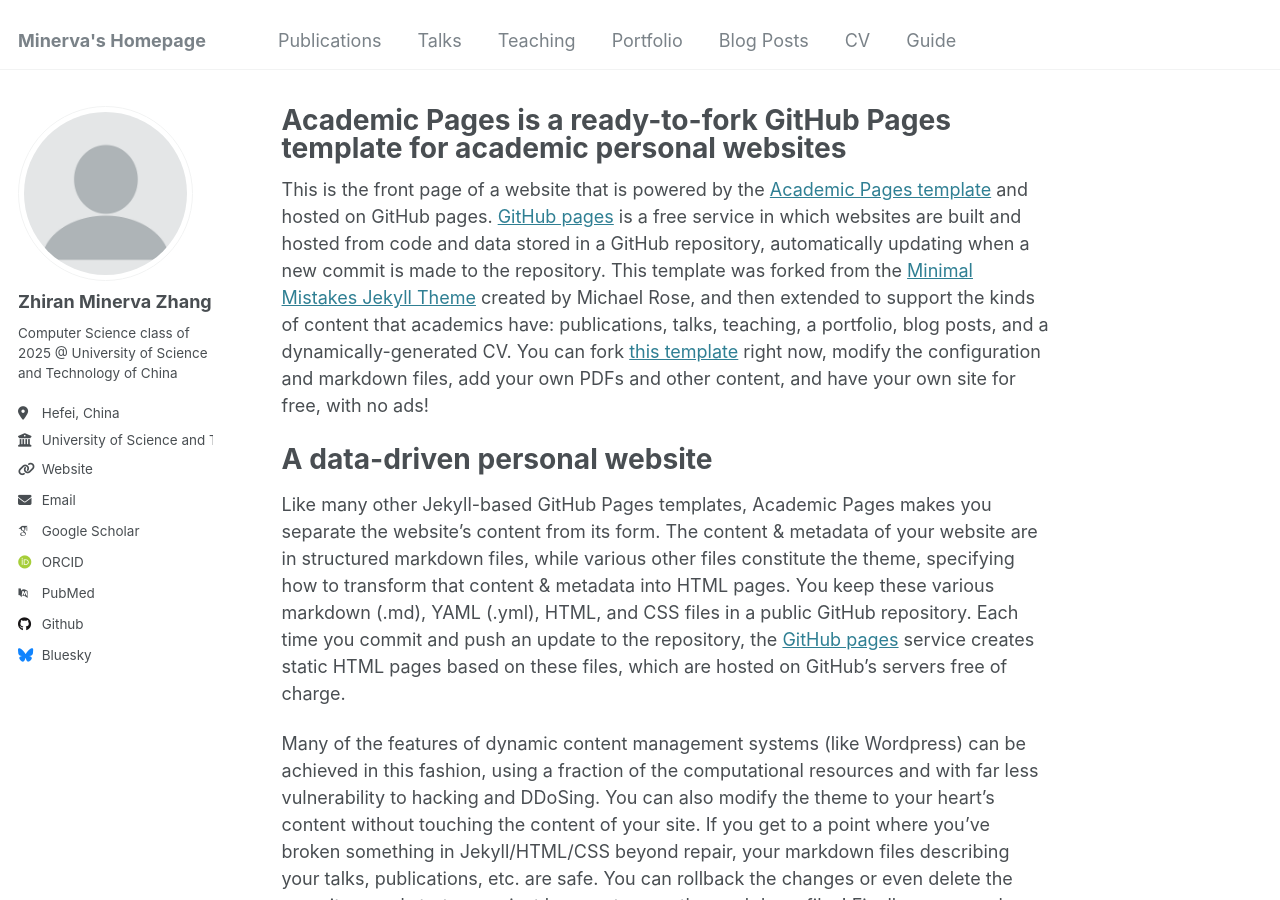
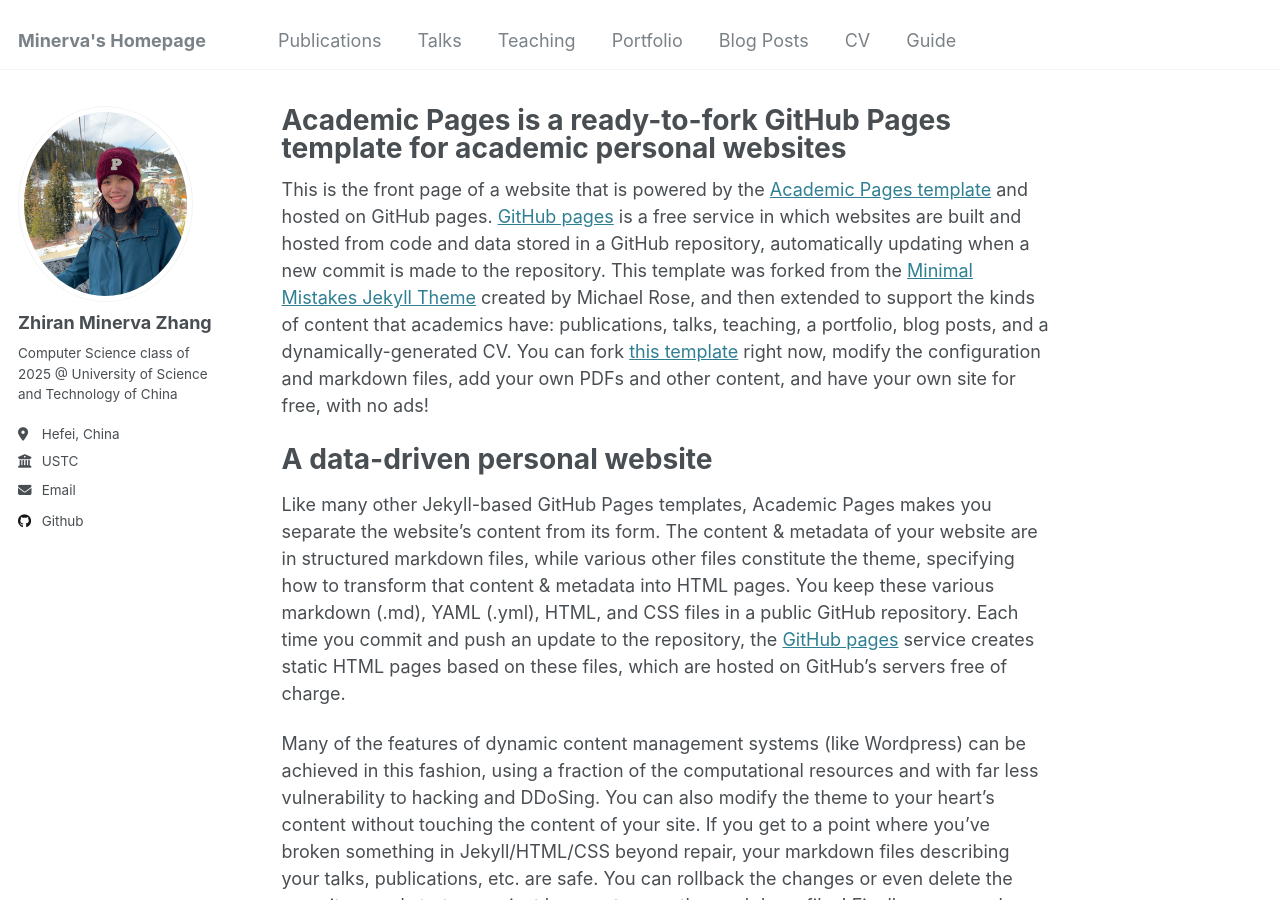
Before and after one commit to minervazz/minervazz.github.io, a Jekyll site: the page built from _pages/about.md, in a window 1280 px wide and 900 px high. Built offline with Jekyll 4.4.1, drawn with Linux system fonts in a browser that asks for light colours; some web fonts are replaced.

```diff
--- a/_config.yml
+++ b/_config.yml
@@ -26,17 +26,17 @@ author:
   pronouns         : # example: "she/her"
   bio              : "Computer Science class of 2025 @ University of Science and Technology of China"
   location         : "Hefei, China"
-  employer         : "University of Science and Technology of China"
-  uri              : "https://minervazz.github.io" # update with your personal website
+  employer         : "USTC"
+  uri              : # URL # update with your personal website
   email            : "minerva_z@mail.ustc.edu.cn"
 
   # Academic websites
   arxiv            : # URL - Update with the correct link to your profile
-  googlescholar    : "https://scholar.google.com/citations?user=PS_CX0AAAAAJ"
+  googlescholar    : # URL"https://scholar.google.com/citations?user=PS_CX0AAAAAJ"
   impactstory      : # URL
-  orcid            : "http://orcid.org/yourorcidurl"
+  orcid            : # URL"http://orcid.org/yourorcidurl"
   semantic         : # URL
-  pubmed           : "https://www.ncbi.nlm.nih.gov/pubmed/?term=john+snow"
+  pubmed           : # URL"https://www.ncbi.nlm.nih.gov/pubmed/?term=john+snow"
   researchgate     : # URL
   scopus           : # URL
 
@@ -44,12 +44,12 @@ author:
   bitbucket        : # Username - Update with your username on the site
   codepen          : # Username
   dribbble         : # Username
-  github           : "academicpages"
+  github           : "minervazz" # Username
   kaggle           : # Username
   stackoverflow    : # User number or user number and name (i.e., use "1" or "1/jeff-atwood")
 
   # Social media
-  bluesky          : "bsky.app" # Replace this with you Bluesky username
+  bluesky          : #"bsky.app" # Replace this with you Bluesky username
   facebook         : # Username
   flickr           : # Username
   foursquare       : # Username
```
Also changed, not shown: images/profile.png.
